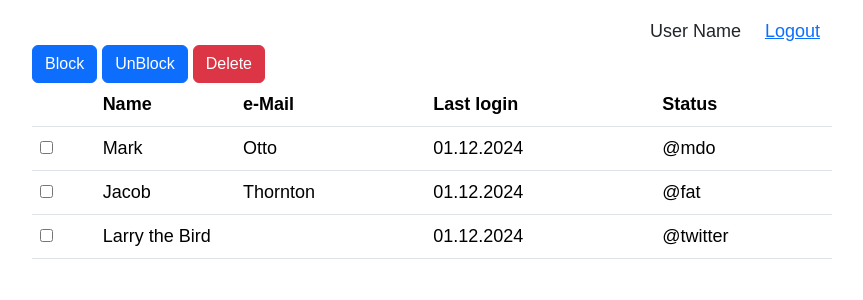
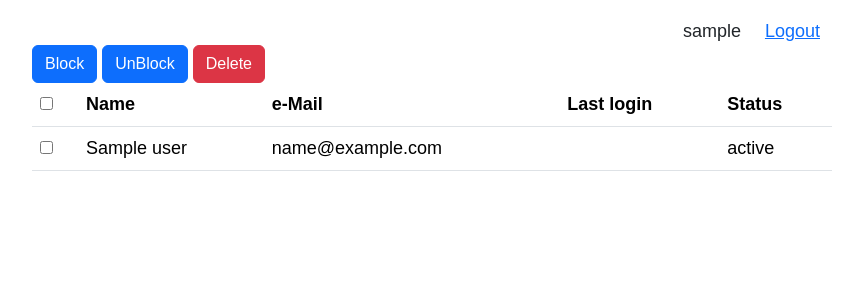
Before and after one commit to KirillTarasenk0/task4-itransition, a Symfony app: template templates/user/index.html.twig in a window 1280 px wide. Shown: the top 300 px of the page, without its empty margins (208-1071 px from the left). Run offline with Twig, Linux system fonts and the light colour scheme; the template is opened without the code that fills it: most values are stand-ins (such as "Sample title", 1, 10 or a date in 2020); some libraries are stand-ins or nearby versions.

Commit message:
Showing user's data in table was made

```diff
--- a/templates/user/index.html.twig
+++ b/templates/user/index.html.twig
@@ -11,7 +11,7 @@
         <div class="container">
             <div class="row align-items-center justify-content-end">
                 <div class="col-auto">
-                    User Name
+                    {{ user_name }}
                 </div>
                 <div class="col-auto">
                     <a href="{{ path('app_logout') }}">Logout</a>
@@ -27,7 +27,7 @@
             <table class="table">
                 <thead>
                 <tr>
-                    <th scope="col"></th>
+                    <th scope="col"><input type="checkbox" id="checkbox"></th>
                     <th scope="col">Name</th>
                     <th scope="col">e-Mail</th>
                     <th scope="col">Last login</th>
@@ -35,26 +35,15 @@
                 </tr>
                 </thead>
                 <tbody>
-                <tr>
-                    <th scope="row"><input type="checkbox" id="checkbox1"></th>
-                    <td>Mark</td>
-                    <td>Otto</td>
-                    <td>01.12.2024</td>
-                    <td>@mdo</td>
-                </tr>
-                <tr>
-                    <th scope="row"><input type="checkbox" id="checkbox2"></th>
-                    <td>Jacob</td>
-                    <td>Thornton</td>
-                    <td>01.12.2024</td>
-                    <td>@fat</td>
-                </tr>
-                <tr>
-                    <th scope="row"><input type="checkbox" id="checkbox3"></th>
-                    <td colspan="2">Larry the Bird</td>
-                    <td>01.12.2024</td>
-                    <td>@twitter</td>
-                </tr>
+                {% for user in users %}
+                    <tr>
+                        <th scope="row"><input type="checkbox" id="checkbox1"></th>
+                        <td>{{ user.name }}</td>
+                        <td>{{ user.email }}</td>
+                        <td>{{ user.dateLastLogin.format('Y-m-d H:i:s') }}</td>
+                        <td>{{ user.status }}</td>
+                    </tr>
+                {% endfor %}
                 </tbody>
             </table>
         </div>
```
Also changed, not shown: src/Controller/UserController.php (+25 -1 lines).
